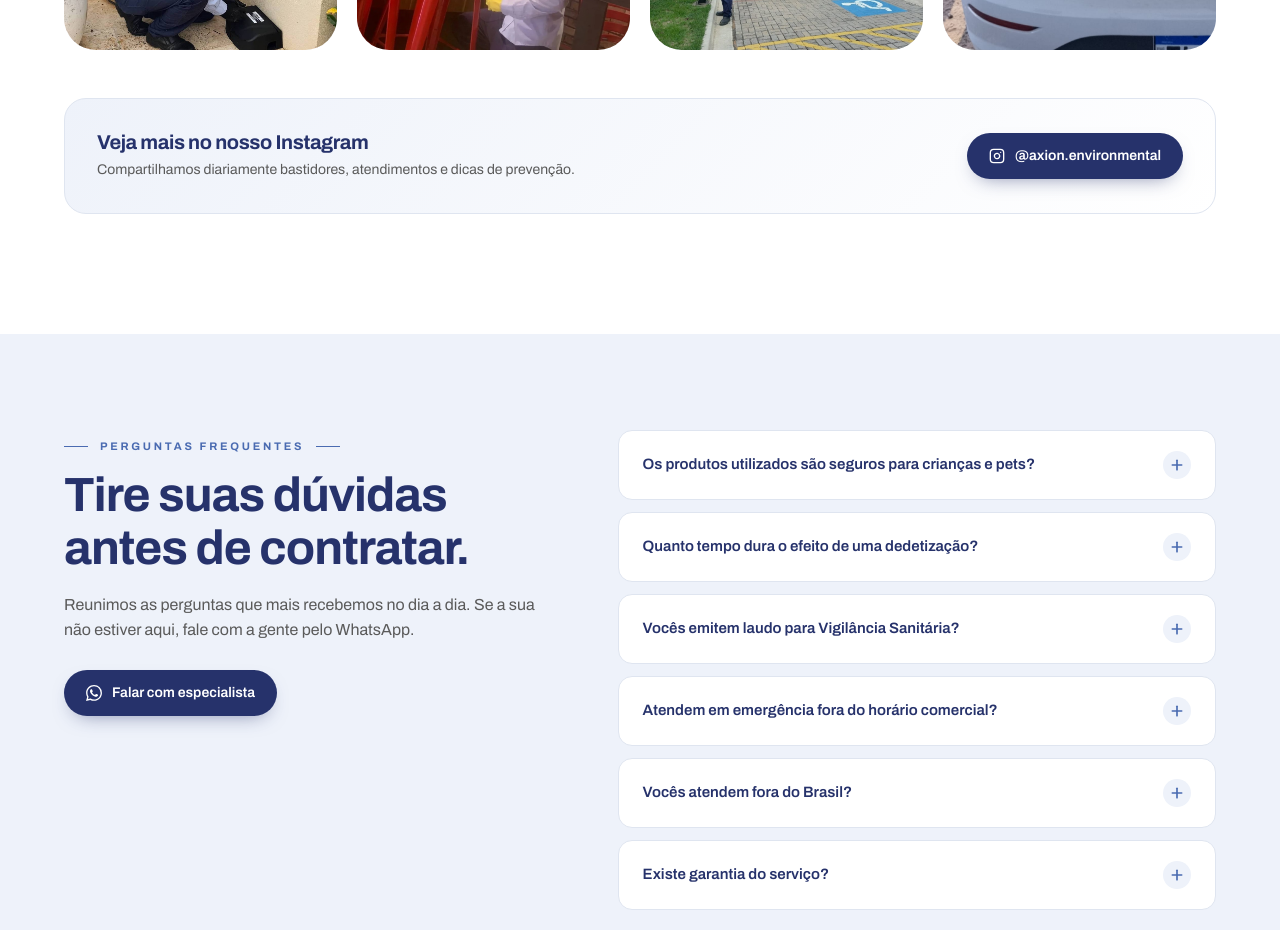
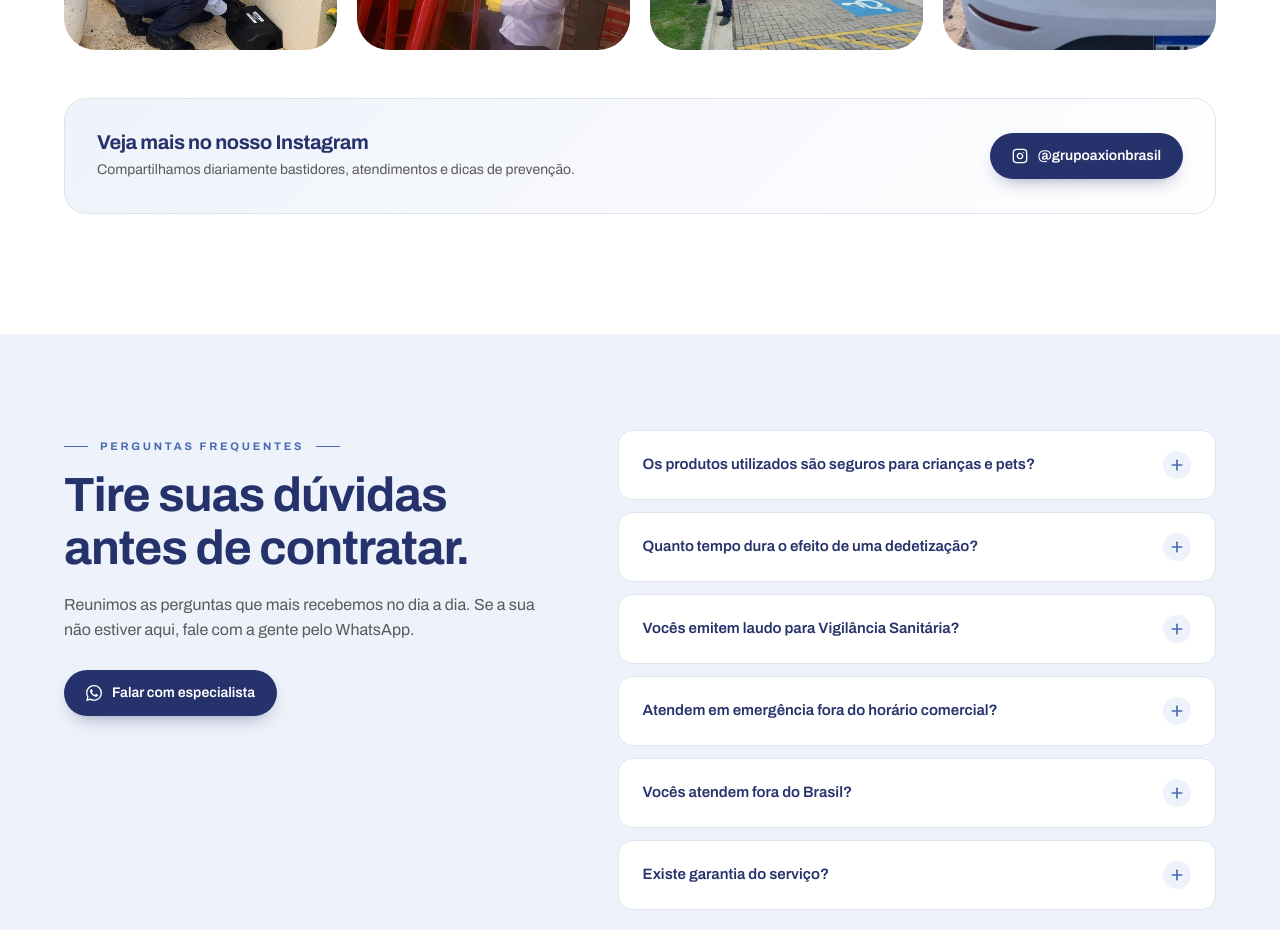
Before and after one commit to chili-guy/axion-pest-guardian, a Next.js app: page / in a window 1280 px wide. Shown: the part 8360-9290 px from the top of the page. Built offline with nearby package versions, Linux system fonts and the light colour scheme; no server answers.

Commit message:
feat: add Instagram link @grupoaxionbrasil

```diff
--- a/src/components/Layout.tsx
+++ b/src/components/Layout.tsx
@@ -100,7 +100,7 @@ export function Footer() {
             </div>
             <p style={{marginTop:-40}}>Empresa especializada em controle de pragas e soluções ambientais. Atendemos residências, empresas e indústrias no Brasil, EUA e Portugal.</p>
             <div className="socials">
-              <a href="#" aria-label="Instagram"><svg width="16" height="16" viewBox="0 0 24 24" fill="none" stroke="currentColor" strokeWidth="2"><rect x="2" y="2" width="20" height="20" rx="5"/><path d="M16 11.37A4 4 0 1 1 12.63 8 4 4 0 0 1 16 11.37z"/><line x1="17.5" y1="6.5" x2="17.51" y2="6.5"/></svg></a>
+              <a href="https://www.instagram.com/grupoaxionbrasil" target="_blank" rel="noopener" aria-label="Instagram"><svg width="16" height="16" viewBox="0 0 24 24" fill="none" stroke="currentColor" strokeWidth="2"><rect x="2" y="2" width="20" height="20" rx="5"/><path d="M16 11.37A4 4 0 1 1 12.63 8 4 4 0 0 1 16 11.37z"/><line x1="17.5" y1="6.5" x2="17.51" y2="6.5"/></svg></a>
               <a href={WA_LINK} target="_blank" rel="noopener" aria-label="WhatsApp"><Icons.Whatsapp width="16" height="16"/></a>
             </div>
           </div>
--- a/src/components/Sections.tsx
+++ b/src/components/Sections.tsx
@@ -381,9 +381,9 @@ export function Gallery() {
             <h3>Veja mais no nosso Instagram</h3>
             <p>Compartilhamos diariamente bastidores, atendimentos e dicas de prevenção.</p>
           </div>
-          <a href="#" className="btn btn-primary">
+          <a href="https://www.instagram.com/grupoaxionbrasil" target="_blank" rel="noopener" className="btn btn-primary">
             <svg width="16" height="16" viewBox="0 0 24 24" fill="none" stroke="currentColor" strokeWidth="2" strokeLinecap="round" strokeLinejoin="round"><rect x="2" y="2" width="20" height="20" rx="5"/><path d="M16 11.37A4 4 0 1 1 12.63 8 4 4 0 0 1 16 11.37z"/><line x1="17.5" y1="6.5" x2="17.51" y2="6.5"/></svg>
-            @axion.environmental
+            @grupoaxionbrasil
           </a>
         </div>
       </div>
```
